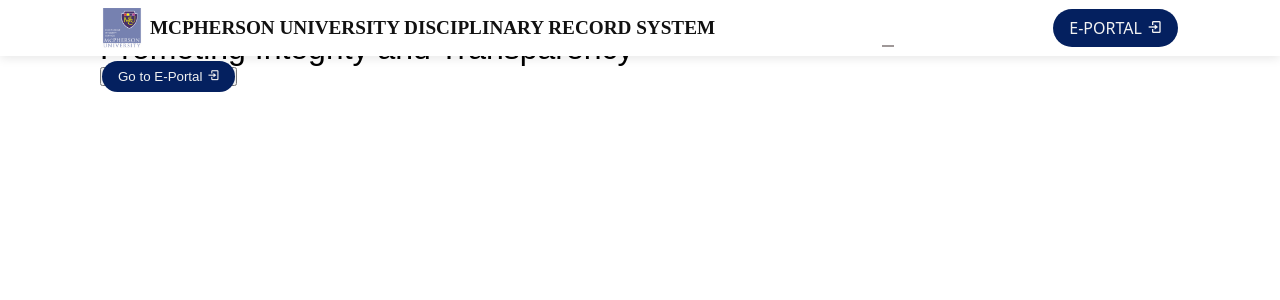
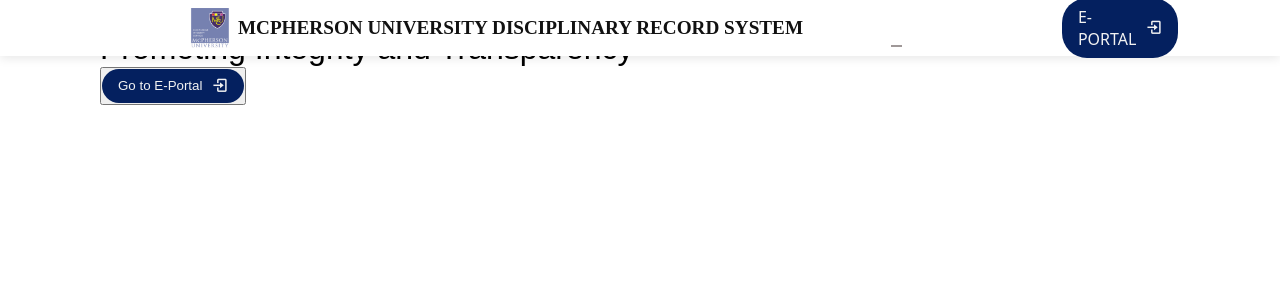
Before and after one commit to preciousekele/sdrs_home, a React (Vite) app: page / in a window 1280 px wide. Shown: the top 300 px of the page. Built offline with nearby package versions, Linux system fonts and the light colour scheme.

Commit message:
Update Home.css

```diff
--- a/src/pages/Home.css
+++ b/src/pages/Home.css
@@ -1,68 +1,15 @@
 :root {
   --header-height: 3.5rem;
-
-    --first-color: hsl(117, 79%, 19%);
-    --black-color: hsl(0, 0%, 0%);
-    --black-color-light: hsl(0, 0%, 40%);
+  --body-color: hsl(0, 0%, 100%);
+  --title-color: hsl(0, 0%, 0%);
   --white-color: hsl(0, 0%, 95%);
-    --title-color: hsl(0, 0%, 0%);
-    --text-color: hsl(0, 0%, 35%);
-    --text-color-light: hsl(0, 0%, 64%);
-    --body-color: hsl(0, 0%, 100%);
-    --container-color: hsl(0, 0%, 100%);
-
-    --body-font: "Bai Jamjuree", sans-serif;
-    --biggest-font-size: 2.5rem;
-    --normal-font-size: .938rem;
-    --small-font-size: .813rem;
-    --smaller-font-size: .75rem;
-    --font-regular: 400;
-    --font-medium: 500;
   --font-semi-bold: 600;
-
-  }
-
-  @media screen and (min-width: 1150px) {
-    :root {
-      --biggest-font-size: 4.5rem;
-      --h1-font-size: 3rem;
-      --h2-font-size: 1.5rem;
-      --h3-font-size: 1.25rem;
-      --normal-font-size: 1rem;
-      --small-font-size: .875rem;
-      --smaller-font-size: .813rem;
-    }
 }
 
 * {
   box-sizing: border-box;
   padding: 0;
   margin: 0;
-  }
-
-  html {
-    scroll-behavior: smooth;
-  }
-
-  body {
-    font-family: var(--body-font);
-    font-size: var(--normal-font-size);
-    background-color: var(--body-color);
-    color: var(--text-color);
-    transition: background-color .4s;
-  }
-
-  h1,
-  h2,
-  h3,
-  h4 {
-    color: var(--title-color);
-    font-weight: var(--font-bold);
-    font-family: var(--body-font);
-  }
-
-  ul {
-    list-style: none;
 }
 
 a {
@@ -75,67 +22,19 @@
   height: auto;
 }
 
-   .nav__buttons {
-    display: flex;
-    align-items: center;
-    column-gap: 1rem;
-  }
-
-  .change-theme {
-    font-size: 1.25rem;
-    color: var(--title-color);
-    cursor: pointer;
-    transition: color .3s;
-  }
-
 .container {
   max-width: 1140px;
   margin: 0 auto;
   padding: 30px;
 }
 
-  .grid {
-    display: grid;
-    gap: 1.5rem;
+.home-container {
+  position: relative;
+  min-height: 100vh;
+  background-color: white;
 }
 
 
-
-  .section__title-2::after {
-    top: initial;
-    bottom: -4px;
-  }
-
-  .geometric-box {
-    position: absolute;
-    width: 20px;
-    height: 20px;
-    background-color: var(--first-color);
-    rotate: -30deg;
-  }
-
-  .geometric-box::after {
-    content: "";
-    position: absolute;
-    width: 16px;
-    height: 16px;
-    border: 3px solid var(--black-color);
-    left: -5px;
-    top: -5px;
-  }
-
-  .main {
-    overflow: hidden;
-  }
-
-
-.body {
-    font-family: system-ui, -apple-system, BlinkMacSystemFont, 'Segoe UI', Roboto, Oxygen, Ubuntu, Cantarell, 'Open Sans', 'Helvetica Neue', sans-serif;
-    font-size: var(--normal-font-size);
-    background-color: var(--body-color);
-    color: var(--text-color);
-    transition: background-color .4s;
-}
 
 .header {
   display: block;
@@ -144,269 +43,32 @@
   top: 0;
   left: 0;
   background-color: var(--body-color);
-    z-index: var(--z-fixed);
+  z-index: 1;
   box-shadow: 0px 2px 10px rgba(0, 0, 0, 0.1);
 }
 
 .nav {
   position: relative;
   display: flex;
-    justify-content: space-between;
+  justify-content: center;
   align-items: center;
   height: var(--header-height);
   padding: 0 2rem;
 }
 
+/* Logo */
 .nav__logo {
   display: flex;
   align-items: center;
-    column-gap: .5rem;
+  justify-content: center;
+  gap: 0.5rem;
+  text-decoration: none;
+  color: var(--title-color);
   font-weight: var(--font-semi-bold);
-    color: var(--title-color);
-}
-
-.nav__logo-circle {
-    width: 32px;
-    height: 32px;
-    display: flex;
-    justify-content: center;
-    align-items: center;
-    background-color: white;
-}
-.nav a{
-    text-decoration: none;
-    font-family: system-ui, -apple-system, BlinkMacSystemFont, 'Segoe UI', Roboto, Oxygen, Ubuntu, Cantarell, 'Open Sans', 'Helvetica Neue', sans-serif;
-    font-size: 1rem;
-}
-.nav__logo-circle img {
+  transition: all 0.3s ease;
   width: 100%;
-    height: auto;
-}
-
-.nav__logo-name{
-    font-family: rale;
-    font-size: 1.2rem;
-}
-.nav__menu {
-    margin-left: auto;
-    display: flex;
-    justify-content: center;
-    align-items: center;
-}
-@media screen and (min-width: 1150px) {
-    .nav__menu {
-        margin-left: auto;
-    }
-}
-
-.nav__list {
-    display: flex;
-    flex-direction: row;
-    align-items: center;
-    column-gap: 2.5rem;
-}
-
-.nav__item {
-    list-style: none;
-}
-
-.nav__link {
-    position: relative;
-    color: black;
-
-    transition: color 0.3s ease-in-out;
-}
-.nav__link::after {
-    content: '';
-    width: 0;
-    height: 2px;
-    background-color: rgb(159, 152, 152);
-    position: absolute;
-    left: 0;
-    bottom: -.5rem;
-    transition: width .3s;
-  }
-
-  .nav__link:hover {
-    color: rgb(4, 32, 95);
-  }
-
-  .nav__link:hover::after {
-    width: 25%;
-  }
-
-.nav__link:hover {
-    color: black;
-}
-
-.nav__link-button {
-    background-color: rgb(4, 32, 95);
-    color: var(--white-color);
-    padding: 0.5rem 1rem;
-    border-radius: 25px;
-    transition: background 0.3s ease-in-out;
-    outline: 0;
-}
-
-.nav__link-button:hover {
-    background-color: rgb(9, 52, 153);
-}
-
-.nav__buttons {
-    display: flex;
-    align-items: center;
-    column-gap: 1rem;
-}
-
-.nav__toggle {
-    display: none;
-}
-
-@media screen and (max-width: 768px) {
-    .nav__menu {
-        position: fixed;
-        top: 0;
-        right: -100%;
-        width: 70%;
-        height: 100vh;
-        background-color: rgba(0, 0, 0, 0.9);
-        backdrop-filter: blur(10px);
-        display: flex;
-        flex-direction: column;
-        align-items: center;
-        justify-content: center;
-        transition: right 0.3s ease-in-out;
-    }
-
-    .nav__list {
-        flex-direction: column;
-        row-gap: 2rem;
-    }
-
-    .nav__toggle {
-        display: block;
-        font-size: 2rem;
-        cursor: pointer;
-    }
-
-    .show-menu {
-        right: 0;
-    }
-}
-.shadow-header {
-    box-shadow: 0 1px 16px hsla(0, 0%, 0%, .12);
-  }
-
-  .active-link {
-    color: black;
-  }
-
-  .active-link::after {
-    width: 25%;
-  }
-  .preloader{
-    background-color: white;
-    position: fixed;
-    width: 100%;
-    height: 100%;
-    top: 0px;
-    left: 0px;
-  }
-  .status-mes {
-    background-repeat: no-repeat;
-    height: 200px;
-    left: 50%;
-    position: absolute;
-    top: 50%;
-    width: 200px;
-    background-position: center center;
-    margin: -100px 0px 0px -100px;
-}
-
-@media screen and (max-width: 768px) {
-  .nav__logo-name {
-    font-size: 0.9rem;
-  }
-
-  .nav__link-button span {
-    display: none;
-  }
-
-  .nav__link-button {
-    padding: 0.5rem;
-  }
-
-}
-@media screen and (min-width: 750px) and (max-width: 960px) {
-  .nav__item  {
-    display: none;
-  }
-
-/* For very small screens */
-@media screen and (max-width: 480px) {
-  .nav__logo-name {
-    font-size: 0.6rem;
   text-align: center;
 }
-}
-
-
-.home-container {
-  position: relative;
-  min-height: 100vh;
-  background-color: white
-}
-
-.bg-wrapper {
-  position: fixed;
-  top: 0;
-  left: 0;
-  right: 0;
-  bottom: 0;
-  z-index: 0;
-}
-
-.gradient-overlay {
-  position: absolute;
-  top: 0;
-  left: 0;
-  right: 0;
-  bottom: 0;
-  background: linear-gradient(
-    135deg,
-    #ebedf0, /* from-gray-900 */
-    #808791, /* via-gray-800 */
-    #666a74  /* to-gray-900 */
-  );
-  opacity: 0.55;
-}
-
-.blur-overlay {
-  position: absolute;
-  top: 0;
-  left: 0;
-  right: 0;
-  bottom: 0;
-  backdrop-filter: blur(4px);
-}
-
-
-.header, .hero {
-  position: relative;
-  z-index: 1;
-}
-}
-
-
-.nav__logo {
-  display: flex;
-  align-items: center;
-  gap: 0.5rem;
-  text-decoration: none;
-  color: #111;
-  transition: all 0.3s ease;
-}
-
 
 .nav__logo-circle {
   width: 40px;
@@ -414,10 +76,10 @@
   display: flex;
   justify-content: center;
   align-items: center;
+  background-color: white;
   overflow: hidden;
   transition: all 0.3s ease;
 }
-
 
 .nav__logo-circle img {
   width: 100%;
@@ -426,18 +88,17 @@
 }
 
 .nav__logo-name {
+  font-family: system-ui, -apple-system, BlinkMacSystemFont, 'Segoe UI', Roboto, Oxygen, Ubuntu, Cantarell, 'Open Sans', 'Helvetica Neue', sans-serif;
   font-weight: 700;
-  font-size: 1.2rem;
+  font-size: 1.4rem;
+  text-align: center;
   transition: all 0.3s ease;
 }
 
-/* Tablet and mobile (up to 991px) */
+/* Responsive Design */
 @media screen and (max-width: 991px) {
   .nav__logo {
-    margin: 0 auto;
-    justify-content: center;
-    text-align: center;
-    width: 100%;
+    gap: 0.3rem;
     padding: 0.5rem 0;
   }
 
@@ -448,19 +109,15 @@
 
   .nav__logo-name {
     font-size: 0.9rem;
-    text-align: center;
   }
 }
 
-/* Small tablet (768px to 991px) */
 @media screen and (min-width: 768px) and (max-width: 991px) {
   .nav__logo-name {
-    /* Adjust font size for medium screens */
     font-size: 0.85rem;
   }
 }
 
-/* Mobile landscape (576px to 767px) */
 @media screen and (min-width: 576px) and (max-width: 767px) {
   .nav__logo-circle {
     width: 32px;
@@ -472,10 +129,9 @@
   }
 }
 
-/* Mobile portrait (up to 575px) */
 @media screen and (max-width: 575px) {
   .nav__logo {
-    gap: 0.3rem;
+    gap: 0.2rem;
   }
 
   .nav__logo-circle {
@@ -488,16 +144,26 @@
   }
 }
 
-/* Special mid-range (750px to 960px) */
-@media screen and (min-width: 750px) and (max-width: 960px) {
-  .nav__logo {
-    /* Ensure proper centering in this specific range */
-    justify-content: center;
-    width: 100%;
+/* Button Styles */
+.nav__link-button {
+  background-color: rgb(4, 32, 95);
+  color: white;
+  display: inline-flex;
+  align-items: center;
+  gap: 0.5rem;
+  transition: background-color 0.3s ease;
 }
 
+.nav__link-button:hover {
+  background-color: rgb(9, 52, 153);
+}
+
+.nav__link-button i {
+  font-size: 1.1rem;
+}
+
+@media screen and (min-width: 750px) and (max-width: 960px) {
   .nav__logo-name {
-    /* Further reduce size in this range if needed */
     font-size: 0.78rem;
   }
 }
```
Lines whose indentation alone changed are shown as unchanged.
